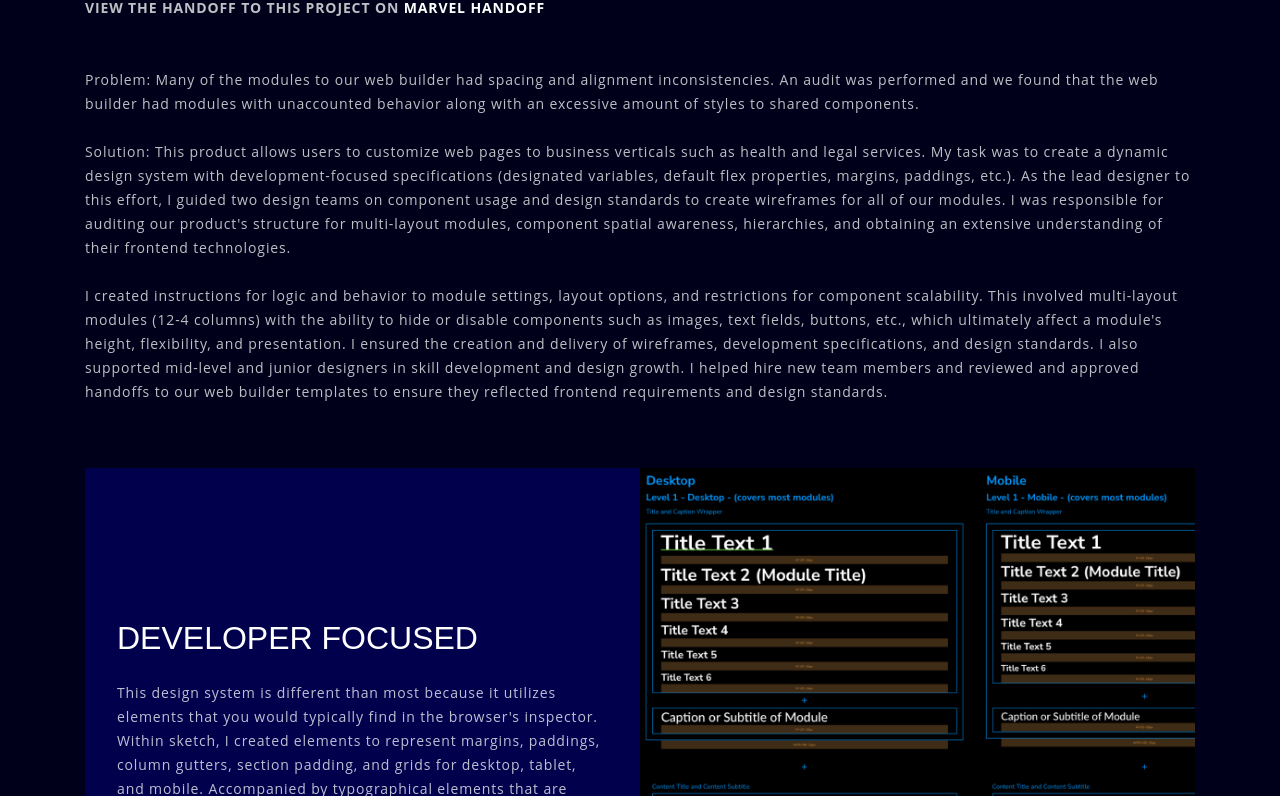
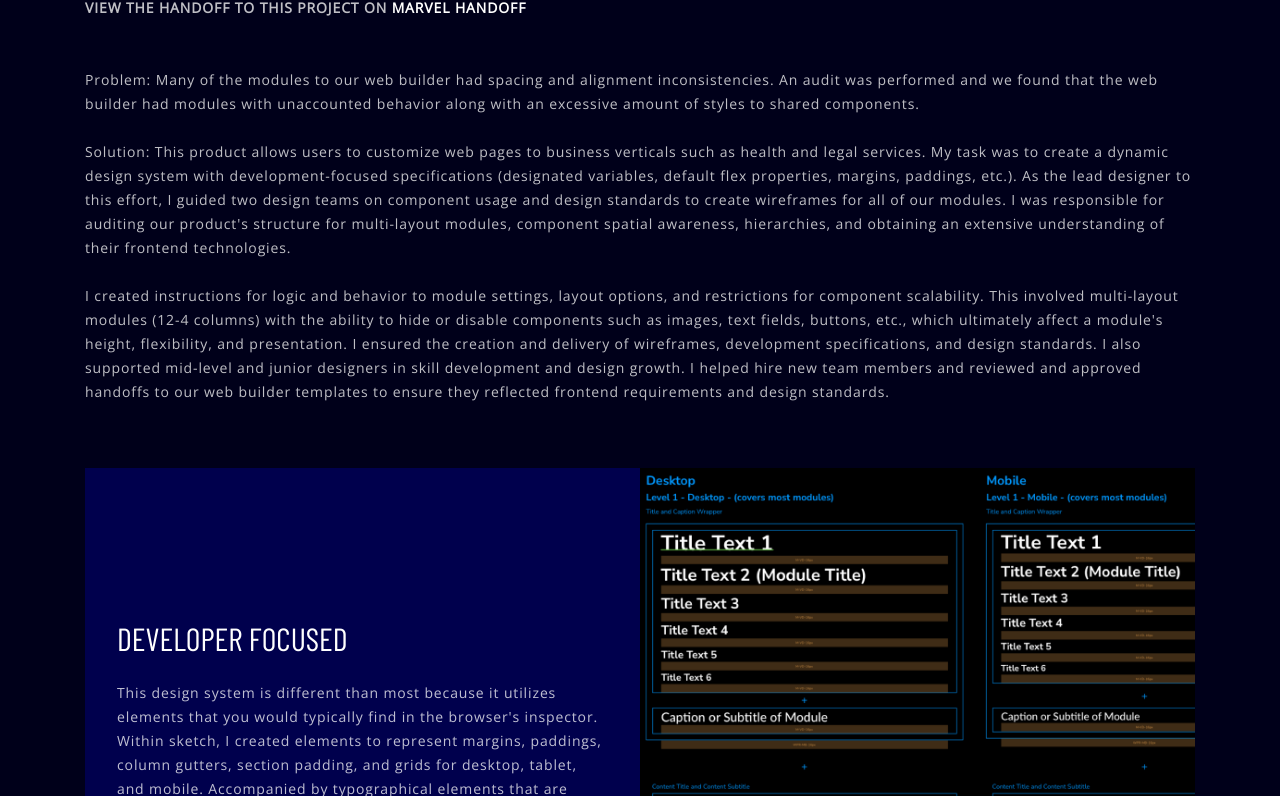
Before and after one commit to samnevarez/portfolio2021, a website: page project-1.html in a window 1280 px wide. Shown: the part 194-990 px from the top of the page. Drawn offline with nearby package versions, Linux system fonts and the light colour scheme.

Commit message:
fixed fonts

```diff
--- a/project-1.html
+++ b/project-1.html
@@ -11,6 +11,9 @@
   <title>Sam Nevarez | UI Design Engineer</title>
 
   <!-- Custom fonts for this template -->
+  <link href="vendor/fontawesome-free/css/all.min.css" rel="stylesheet">
+  <link href="https://fonts.googleapis.com/css?family=Barlow+Condensed|Open+Sans:300&display=swap" rel="stylesheet">
+
   <!-- Bootstrap core JavaScript -->
   <script src="https://code.jquery.com/jquery-3.6.0.min.js" integrity="sha256-/xUj+3OJU5yExlq6GSYGSHk7tPXikynS7ogEvDej/m4=" crossorigin="anonymous"></script>
   <script src="https://cdn.jsdelivr.net/npm/bootstrap@4.5.3/dist/js/bootstrap.bundle.min.js" integrity="sha384-ho+j7jyWK8fNQe+A12Hb8AhRq26LrZ/JpcUGGOn+Y7RsweNrtN/tE3MoK7ZeZDyx" crossorigin="anonymous"></script>
```
Also changed, not shown: index.html (+3 -0 lines).
